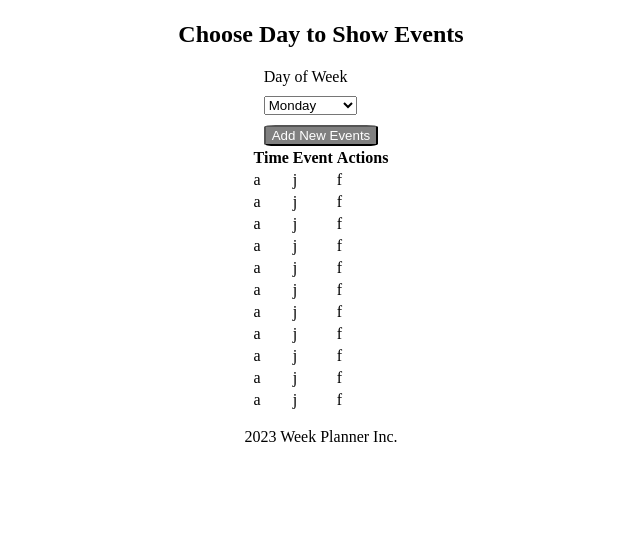
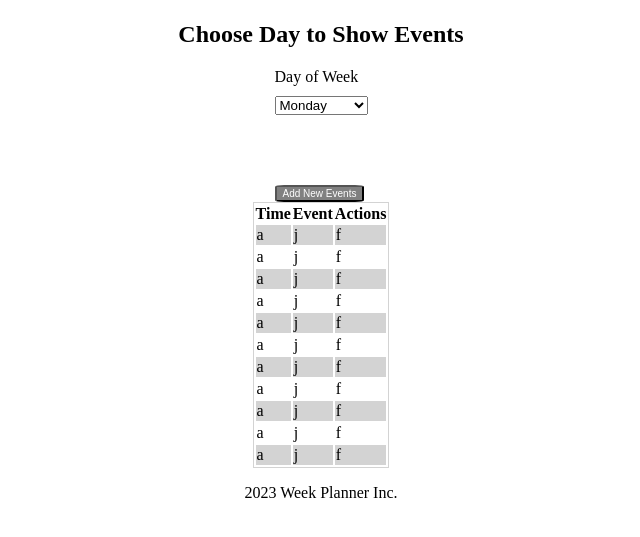
Before and after one commit to NangKTu/week-planner, a plain HTML site: page index.html in a window 1280 px wide. Shown: the part 87-624 px from the top of the page, without its empty margins (319-959 px from the left). Drawn offline with Linux system fonts and the light colour scheme.

Commit message:
witty comment

```diff
--- a/styles.css
+++ b/styles.css
@@ -9,8 +9,25 @@ button {
   background-color: gray;
   color: white;
   border-radius: 10%;
+  margin-top: 60px;
+  font-size: 10px;
 }
 
 select {
   margin: 10px 0;
 }
+
+table {
+  border: 1px solid lightgray;
+  width: 100%;
+}
+
+tr:nth-child(odd) {
+  background-color: lightgray;
+}
+
+th {
+  background-color: white;
+  padding: 0;
+  margin: 0;
+}
```
